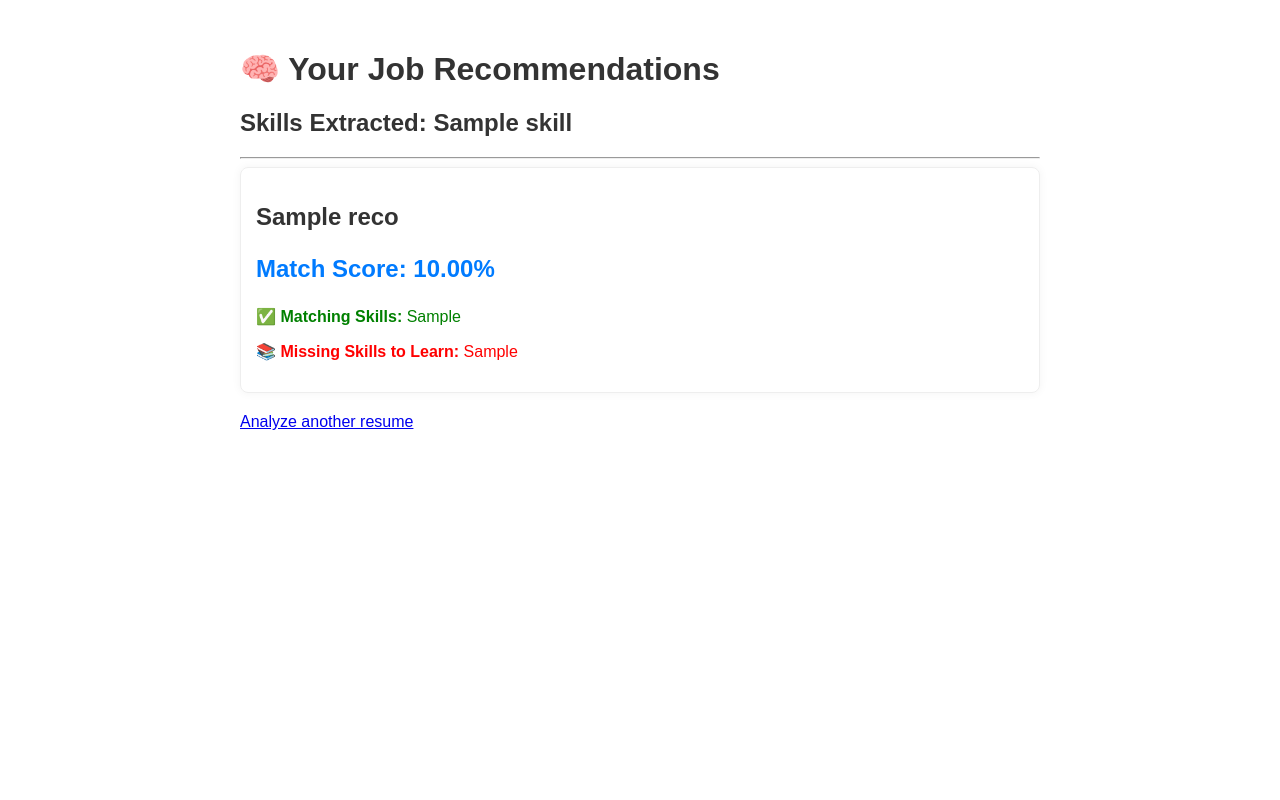
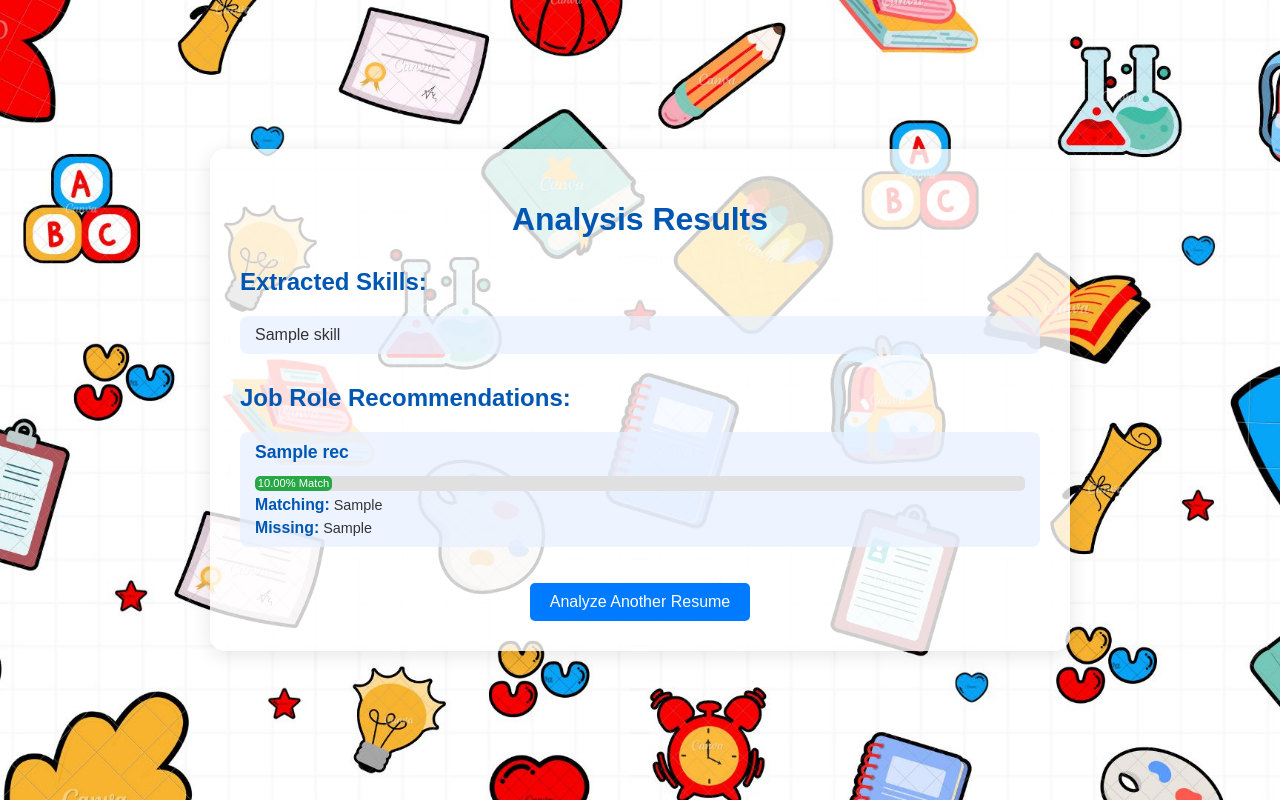
Before and after one commit to Blaze-0903/NextStepAI, a Flask app: template templates/results.html in a window 1280 px wide. Run offline with Flask 3, Linux system fonts and the light colour scheme; the template is opened without the code that fills it: most values are stand-ins (such as "Sample title", 1, 10 or a date in 2020).

Commit message:
feat: Enhance frontend with CSS styling and background image

```diff
--- /dev/null
+++ b/static/style.css
@@ -0,0 +1,144 @@
+/* static/style.css */
+
+body {
+    font-family: 'Arial', sans-serif;
+    margin: 0;
+    padding: 0;
+    background-image: url('background_image.jpg'); /* Assuming the image is in static/ or you adjust the path */
+    background-size: cover;
+    background-position: center;
+    background-attachment: fixed; /* Makes the background stay put when scrolling */
+    color: #333;
+    display: flex;
+    justify-content: center;
+    align-items: center;
+    min-height: 100vh; /* Ensures the body takes at least the full viewport height */
+}
+
+.container {
+    background-color: rgba(255, 255, 255, 0.8); /* Translucent white background */
+    padding: 30px;
+    border-radius: 15px;
+    box-shadow: 0 4px 20px rgba(0, 0, 0, 0.1);
+    text-align: center;
+    max-width: 800px;
+    width: 90%;
+    margin: 20px; /* Add some margin around the container */
+}
+
+h1, h2 {
+    color: #0056b3; /* A nice blue for headings */
+    margin-bottom: 20px;
+}
+
+.upload-form {
+    margin-top: 30px;
+}
+
+.upload-form input[type="file"] {
+    border: 1px solid #ccc;
+    padding: 10px;
+    border-radius: 5px;
+    margin-bottom: 20px;
+    background-color: #f9f9f9;
+}
+
+.upload-form button {
+    background-color: #007bff;
+    color: white;
+    padding: 12px 25px;
+    border: none;
+    border-radius: 5px;
+    cursor: pointer;
+    font-size: 16px;
+    transition: background-color 0.3s ease;
+}
+
+.upload-form button:hover {
+    background-color: #0056b3;
+}
+
+.results-section {
+    margin-top: 30px;
+    text-align: left;
+}
+
+.skill-list, .recommendation-list {
+    list-style: none;
+    padding: 0;
+}
+
+.skill-list li, .recommendation-list li {
+    background-color: rgba(230, 240, 255, 0.7); /* Lighter translucent background for list items */
+    margin-bottom: 10px;
+    padding: 10px 15px;
+    border-radius: 8px;
+    display: flex;
+    justify-content: space-between;
+    align-items: center;
+}
+
+.recommendation-list li {
+    flex-direction: column;
+    align-items: flex-start;
+}
+
+.recommendation-list li strong {
+    color: #0056b3;
+    font-size: 1.1em;
+    margin-bottom: 5px;
+}
+
+.recommendation-list li span {
+    font-size: 0.9em;
+    color: #555;
+}
+
+.progress-bar-container {
+    width: 100%;
+    background-color: #e0e0e0;
+    border-radius: 5px;
+    height: 15px;
+    margin-top: 8px;
+    overflow: hidden; /* Ensures the inner bar is contained */
+}
+
+.progress-bar {
+    height: 100%;
+    background-color: #28a745; /* Green for progress */
+    border-radius: 5px;
+    text-align: center;
+    color: white;
+    line-height: 15px; /* Vertically center the text */
+    font-size: 0.7em;
+    transition: width 0.5s ease-in-out;
+}
+
+.missing-skills, .matching-skills {
+    font-size: 0.9em;
+    margin-top: 5px;
+}
+
+.missing-skills strong {
+    color: #dc3545; /* Red for missing skills */
+}
+
+.matching-skills strong {
+    color: #28a745; /* Green for matching skills */
+}
+
+/* Back button style */
+.back-button {
+    display: inline-block;
+    background-color: #007bff;
+    color: white;
+    padding: 10px 20px;
+    border-radius: 5px;
+    text-decoration: none;
+    margin-top: 20px;
+    transition: background-color 0.3s ease;
+}
+
+.back-button:hover {
+    background-color: #5a6268;
+}
--- a/templates/results.html
+++ b/templates/results.html
@@ -2,32 +2,54 @@
 <html lang="en">
 <head>
     <meta charset="UTF-8">
-    <title>Your Recommendations</title>
-    <style>
-        body { font-family: sans-serif; max-width: 800px; margin: 50px auto; }
-        h1, h2 { color: #333; }
-        .recommendation { border: 1px solid #eee; padding: 15px; margin-bottom: 20px; border-radius: 8px; box-shadow: 0 0 10px rgba(0,0,0,0.05); }
-        .score { font-size: 1.5em; font-weight: bold; color: #007bff; }
-        .skills { margin-top: 10px; }
-        .matching { color: green; }
-        .missing { color: red; }
-    </style>
+    <meta name="viewport" content="width=device-width, initial-scale=1.0">
+    <title>Analysis Results</title>
+    <link rel="stylesheet" href="{{ url_for('static', filename='style.css') }}">
 </head>
 <body>
-    <h1>🧠 Your Job Recommendations</h1>
-    <h2>Skills Extracted: {{ skills|join(', ') }}</h2>
-    <hr>
+    <div class="container">
+        <h1>Analysis Results</h1>
 
-    {% for reco in recommendations %}
-    <div class="recommendation">
-        <h2>{{ reco.title }}</h2>
-        <p class="score">Match Score: {{ "%.2f"|format(reco.score) }}%</p>
-        <div class="skills">
-            <p class="matching">✅ <strong>Matching Skills:</strong> {{ reco.matching_skills|join(', ') }}</p>
-            <p class="missing">📚 <strong>Missing Skills to Learn:</strong> {{ reco.missing_skills|join(', ') }}</p>
+        <div class="results-section">
+            <h2>Extracted Skills:</h2>
+            {% if skills %}
+                <ul class="skill-list">
+                    {% for skill in skills %}
+                        <li>{{ skill }}</li>
+                    {% endfor %}
+                </ul>
+            {% else %}
+                <p>No skills extracted or an error occurred.</p>
+            {% endif %}
         </div>
+
+        <div class="results-section">
+            <h2>Job Role Recommendations:</h2>
+            {% if recommendations %}
+                <ul class="recommendation-list">
+                    {% for rec in recommendations %}
+                        <li>
+                            <strong>{{ rec.title }}</strong>
+                            <div class="progress-bar-container">
+                                <div class="progress-bar" style="width: {{ rec.score }}%;">
+                                    {{ "%.2f" % rec.score }}% Match
+                                </div>
+                            </div>
+                            <div class="matching-skills">
+                                <strong>Matching:</strong> {{ rec.matching_skills | join(', ') if rec.matching_skills else 'None' }}
+                            </div>
+                            <div class="missing-skills">
+                                <strong>Missing:</strong> {{ rec.missing_skills | join(', ') if rec.missing_skills else 'None' }}
+                            </div>
+                        </li>
+                    {% endfor %}
+                </ul>
+            {% else %}
+                <p>No job recommendations available.</p>
+            {% endif %}
+        </div>
+
+        <a href="/" class="back-button">Analyze Another Resume</a>
     </div>
-    {% endfor %}
-    <a href="/">Analyze another resume</a>
 </body>
 </html>
```
Also changed, not shown: templates/index.html (+12 -14 lines), static/background_image.jpg (added).
